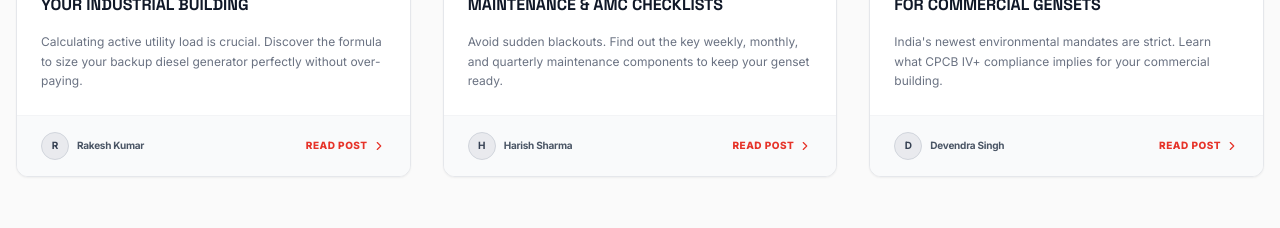
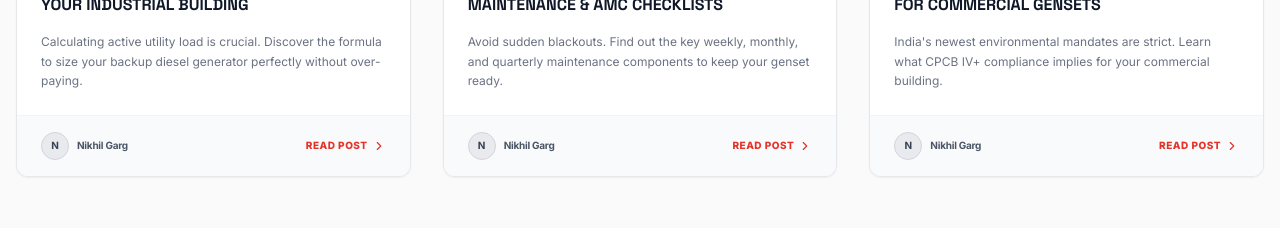
Before and after one commit to Saigujral458/hanuwant, a React (Vite) app: page / in a window 1280 px wide. Shown: the part 6380-6608 px from the top of the page. Built offline with nearby package versions, Linux system fonts and the light colour scheme.

Commit message:
Change blog author names to Nikhil Garg

```diff
--- a/src/data.ts
+++ b/src/data.ts
@@ -207,7 +207,7 @@ export const BLOGS: BlogArticle[] = [
     title: "How to Choose the Right KVA Rating for Your Industrial Building",
     excerpt: "Calculating active utility load is crucial. Discover the formula to size your backup diesel generator perfectly without over-paying.",
     content: "Selecting the correct KVA rating prevents severe operational hazards. A generator too small will experience emergency thermal trips and exhaust loading, while an oversized genset will experience wet stacking (unburnt fuel in exhausting ducts). Always calculate your starting surge current (especially for heavy motors, air conditioning compressors, and air dryers) which can be 3x to 5x higher than running current. Sum up the base rating of your essential loads, factor in a safety limit of 20%, and match with a robust CPCB-IV compliant genset from Hanuwant Power System Co. for flawless performance.",
-    author: "Rakesh Kumar (Sr. Operations Manager at HPS)",
+    author: "Nikhil Garg",
     publishDate: "May 12, 2026",
     readTime: "5 min read",
     category: "Rental Guide"
@@ -217,7 +217,7 @@ export const BLOGS: BlogArticle[] = [
     title: "Diesel Generator Preventative Maintenance & AMC Checklists",
     excerpt: "Avoid sudden blackouts. Find out the key weekly, monthly, and quarterly maintenance components to keep your genset ready.",
     content: "A diesel engine is only as dependable as its fuel system, lubricating oil, and starter mechanics. Weekly checks should include checking fuel oil level, testing starter batteries for optimal voltage (ideal above 12.6V), and checking engine coolant density. Every 250 hours or 6 months, an active engine service is mandatory: replace fuel filters, oil filters, and perform chemical bypass flush of crankcase breathing ports. Under Hanuwant Power System Co.'s Annual Maintenance Contract (AMC), we cover complete multi-point checks using heavy caliber calibration gear, securing 100% start-up reliability.",
-    author: "Harish Sharma (Lead Service Lead)",
+    author: "Nikhil Garg",
     publishDate: "May 24, 2026",
     readTime: "7 min read",
     category: "Maintenance"
@@ -227,7 +227,7 @@ export const BLOGS: BlogArticle[] = [
     title: "Understanding CPCB IV+ Emission Norms for Commercial Gensets",
     excerpt: "India's newest environmental mandates are strict. Learn what CPCB IV+ compliance implies for your commercial building.",
     content: "The Ministry of Environment, Forest, and Climate Change has enforced highly progressive CPCB IV+ norms to limit oxides of Nitrogen (NOx) and Particulate Matter (PM) emissions from diesel engines. Hanuwant Power System Co. is committed to absolute environmental compliance. Our entire rental and sales line of diesel generator assemblies is loaded with acoustic canopies, Exhaust Gas Recirculation (EGR) valves, and customized diesel particulate silencers. Not only do compliant units guarantee legal operation in Delhi NCR during GRAP stages, they also use up to 10% less fuel due to advanced electronic fuel injection systems.",
-    author: "Devendra Singh (EHS Specialist)",
+    author: "Nikhil Garg",
     publishDate: "June 01, 2026",
     readTime: "6 min read",
     category: "Safety"
```
